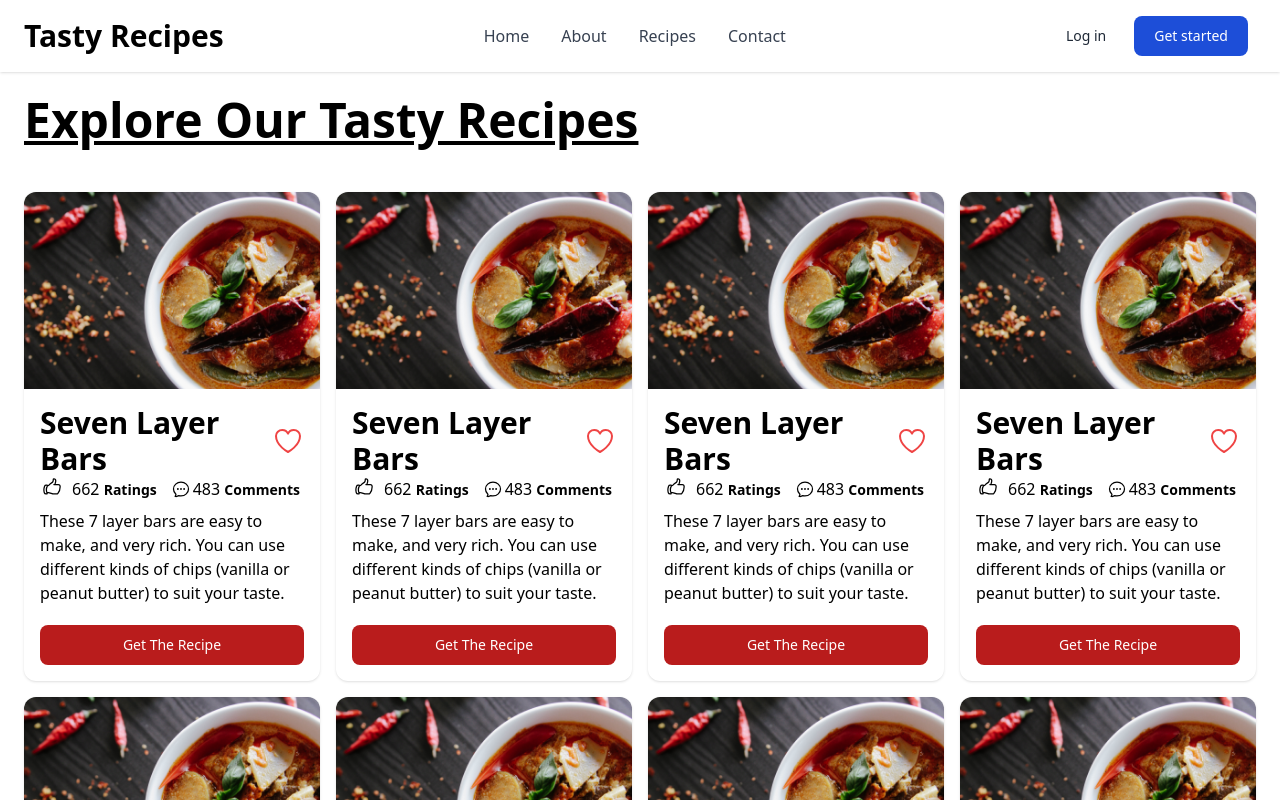
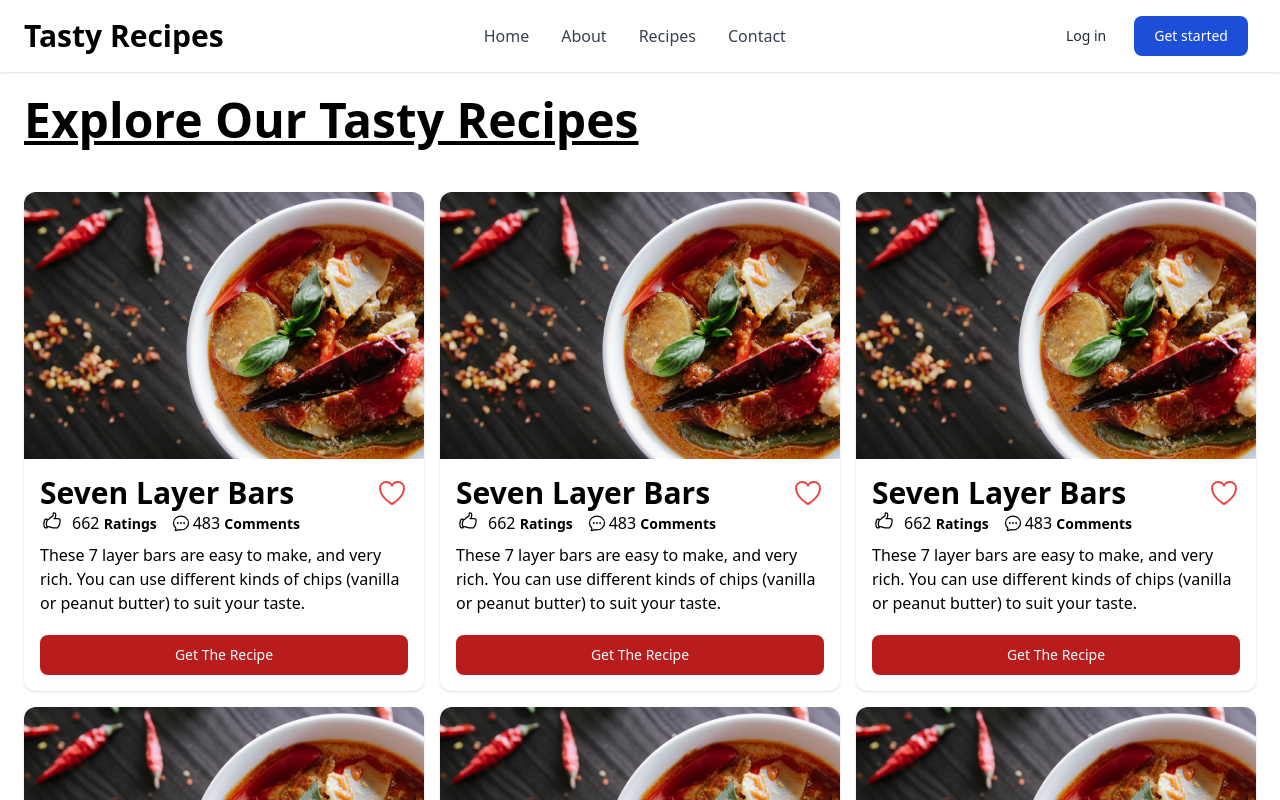
Before and after one commit to Jon-Felipe/Tasty-React, a React (Vite) app: page /recipes in a window 1280 px wide. Shown: the top 800 px of the page. Built offline with nearby package versions, Linux system fonts and the light colour scheme.

Commit message:
updated page styling

```diff
--- a/src/pages/Recipes.tsx
+++ b/src/pages/Recipes.tsx
@@ -9,11 +9,11 @@ type Props = {};
 
 const Recipes = (props: Props) => {
   return (
-    <article>
-      <h3 className='text-5xl font-semibold mb-12 underline'>
+    <article className='max-w-screen-xl mx-auto grid gap-6'>
+      <h3 className='text-5xl font-semibold mb-6 underline'>
         Explore Our Tasty Recipes
       </h3>
-      <div className='grid grid-cols-1 md:grid-cols-2 lg:grid-cols-4 gap-4'>
+      <div className='grid grid-cols-1 md:grid-cols-2 lg:grid-cols-3 gap-4'>
         {recipes.map((recipe: RecipeType) => {
           return (
             <Recipe
```
